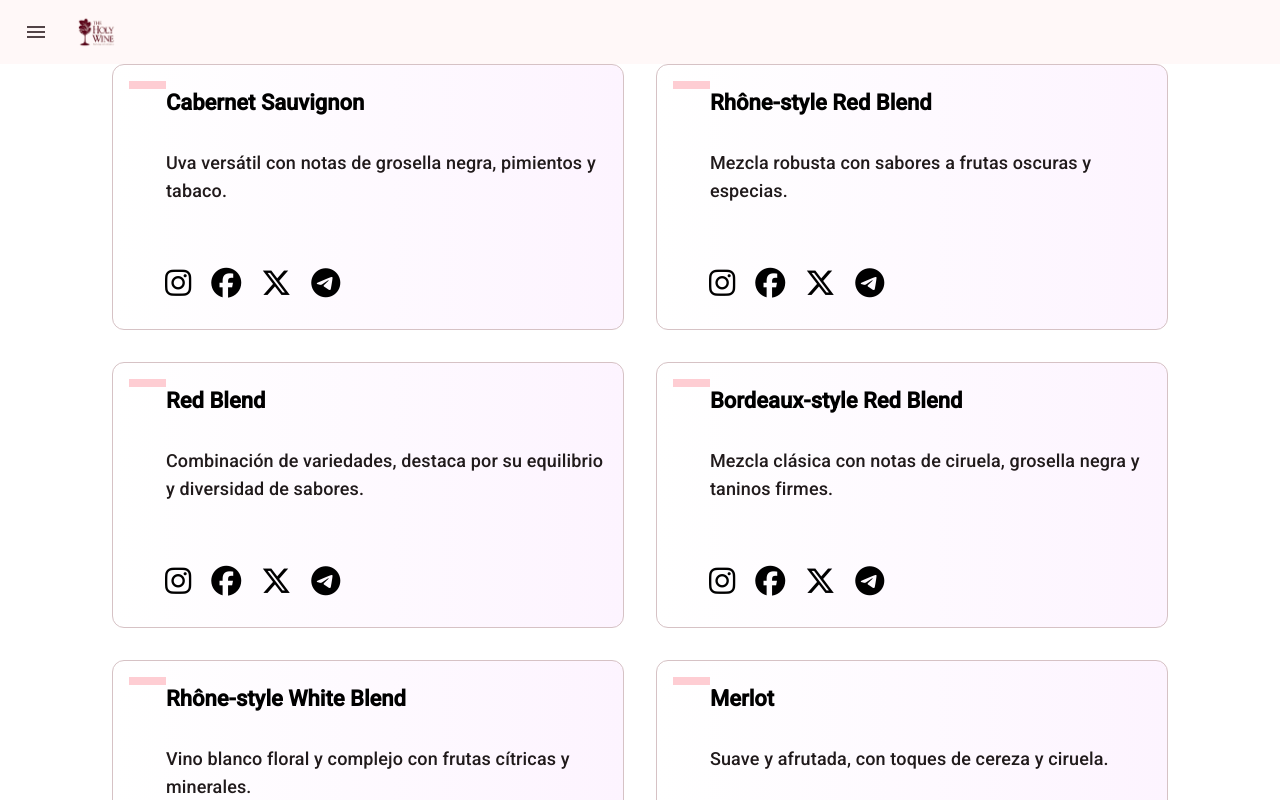
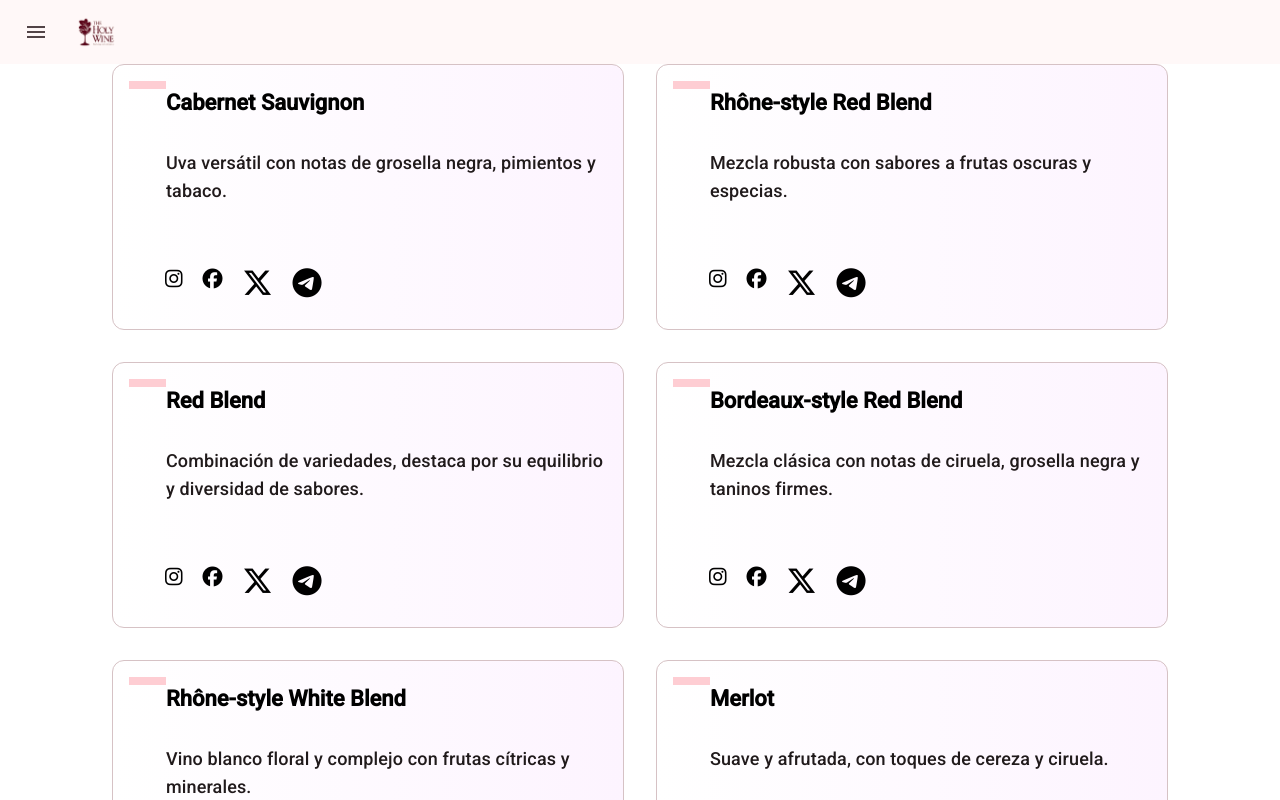
Before and after one commit to 81andie/holyWine, an Angular app: page /variedad in a window 1280 px wide. Shown: the top 800 px of the page. Built offline with nearby package versions, Linux system fonts and the light colour scheme.

Commit message:
montando las cards de las variedades de uva

```diff
--- a/src/app/components/variety-grapes/variety-grapes.component.html
+++ b/src/app/components/variety-grapes/variety-grapes.component.html
@@ -26,8 +26,8 @@
        <p class="text-left p-4 text-xs md:text-sm">{{item.description}}</p>
        <mat-card-actions>
         <div class="m-5 flex flex-row gap-5 justify-end ml-11">
-          <i class="fa-brands fa-instagram text-3xl"></i>
-          <i class="fa-brands fa-facebook text-3xl"></i>
+          <i class="fa-brands fa-instagram text-xl"></i>
+          <i class="fa-brands fa-facebook text-xl"></i>
           <i class="fa-brands fa-x-twitter text-3xl"></i>
           <i class="fa-brands fa-telegram text-3xl"></i>
 
```
